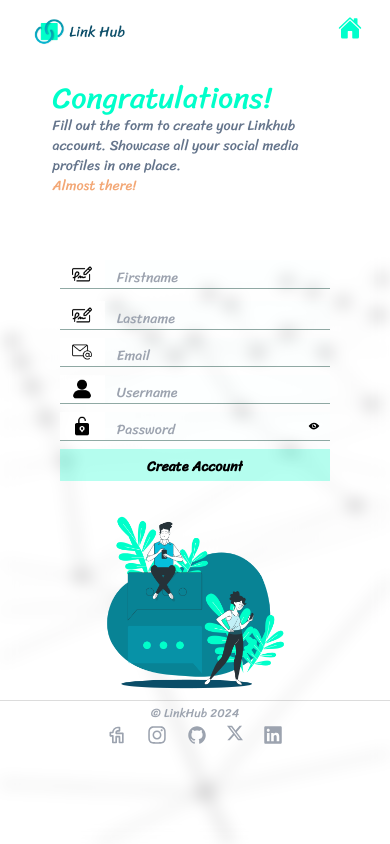
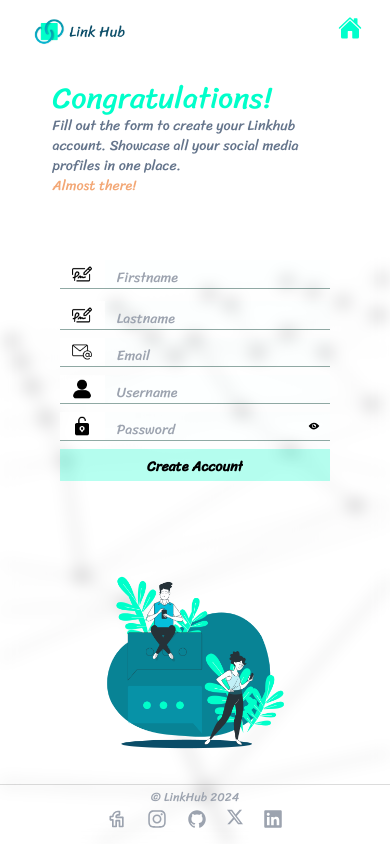
Before and after one commit to Benihin-Dev/LinkHub_Front-end, a React (Create React App) app: page /account-create in a window 390 px wide. Built offline with nearby package versions, Linux system fonts and the light colour scheme.

Commit message:
second commit

```diff
--- a/src/Components/AccountCreate.js
+++ b/src/Components/AccountCreate.js
@@ -234,11 +234,11 @@ export default function AccountCreate() {
             </div>
           </form>
         </div>
-        <div className="sm:hidden w-6/12 mx-auto mb-0 mt-0 sm:mt-0 lg:mt-0">
+        <div className="sm:hidden  w-6/12 mx-auto mb-0 mt-16 sm:mt-0 lg:mt-0">
           <img src={contactImg} alt="" />
         </div>
       </div>
-      <footer className=" sm:fixed bottom-0 sm:bottom-0 right-0 left-0">
+      <footer className=" fixed bottom-0 sm:bottom-0 right-0 left-0">
         <Footer />
       </footer>
     </>
--- a/src/Components/GuestUser.js
+++ b/src/Components/GuestUser.js
@@ -90,7 +90,7 @@ export default function Guest() {
       <div
         className={`${
           isMounted ? "slide-in" : ""
-        } opacity-0 font-Sriracha sm:flex sm:mx-auto pt-[25px] mx-4 sm:w-11/12 lg:w-4/5 `}
+        } opacity-0 font-Sriracha sm:flex sm:mx-auto pt-[25px] mx-4 sm:w-11/12 lg:w-3/5 `}
       >
         <div className="sm:w-7/12 mt-4 sm:mt-10">
           {accountState === true ? (
@@ -319,7 +319,7 @@ export default function Guest() {
           )}
         </div>
 
-        <div className="sm:w-5/12 mt-4 sm:ml-10 w-10/12 mx-auto lg:ml-20 sm:mt-10 mb-5 ">
+        <div className="sm:w-5/12 mt-40 sm:ml-10 w-10/12 mx-auto lg:ml-20 sm:mt-10 mb-5 ">
           <div className="mr-5 sm:mx-5">
             <p className="text-slate-500 text-xs sm:text-sm md:text-base leading-[14px]">
               <span className="text-[#00ffca] text-2xl sm:text-3xl md:text-4xl">
@@ -330,7 +330,7 @@ export default function Guest() {
               you need any assistance, we're here to help!.
             </p>
           </div>
-          <div className="mx-5 sm:mx-5">
+          <div className="mx-5  sm:mx-5">
             <img src={guestImg} alt="" />
           </div>
         </div>
--- a/src/Components/HomeNavBar.js
+++ b/src/Components/HomeNavBar.js
@@ -29,7 +29,7 @@ export default function HomeNavBar() {
       {menu && (
         <div
           onClick={changemenu}
-          className=" md:hidden fixed text-center justify-center px-4 sm:px-10 flex mx-auto top-10 bg-[#f9f6f2db] pb-3 w-full right-0"
+          className=" md:hidden fixed text-center justify-center px-4 sm:px-10 flex mx-auto top-10 bg-[#ffffffeb] border-b-2 border-l-2 border-r-2 pb-4 w-full right-0"
         >
           <ul className="font-Sriracha flex-col ">
             <li
--- a/src/Components/PaidUser.js
+++ b/src/Components/PaidUser.js
@@ -905,7 +905,7 @@ export default function PaidUser() {
             )}
           </div>
 
-          <div className="sm:w-5/12 sm:ml-10 mx-auto w-10/12 flex justify-center items-end mb-5 ">
+          <div className="sm:w-5/12 mt-40 sm:ml-10 mx-auto w-10/12 flex justify-center items-end mb-5 ">
             <div className=" ">
               <div className="mr-5 sm:mx-5">
                 <p className="text-slate-500 text-xs sm:text-sm md:text-base leading-[14px]">
@@ -919,7 +919,7 @@ export default function PaidUser() {
                   </span>
                 </p>
               </div>
-              <div className="mx-10 sm:mx-5 lg:mx-10">
+              <div className="mx-10 mt-5 sm:mx-5 lg:mx-10">
                 <img src={guestImg} alt="" />
               </div>
             </div>
```
